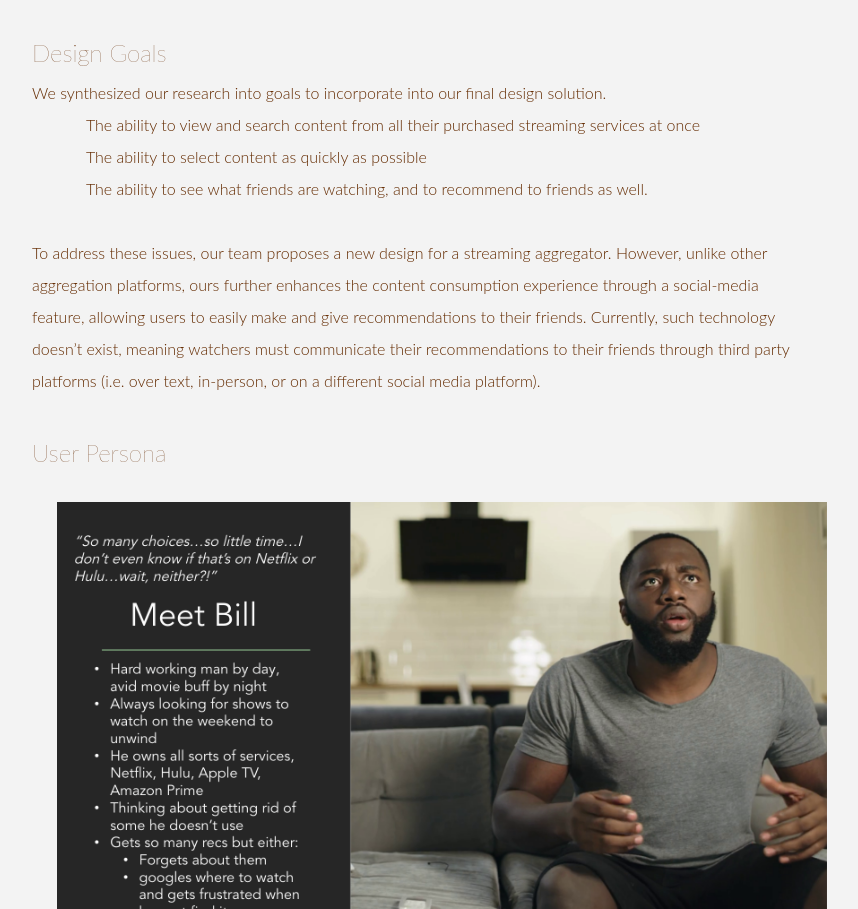
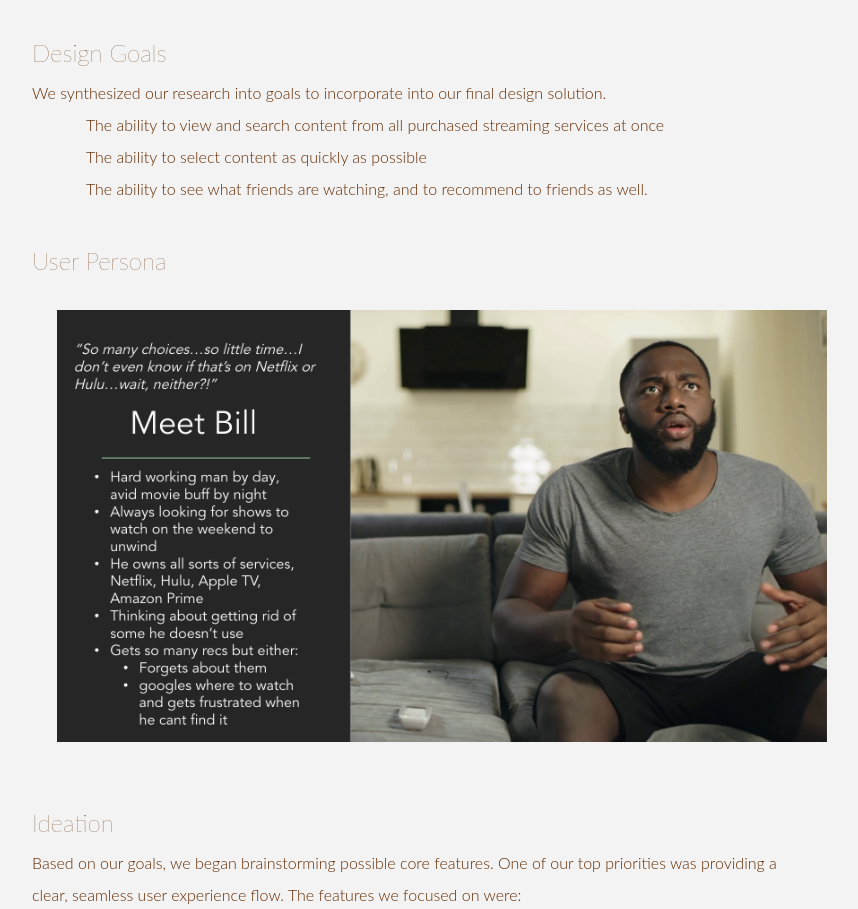
Before and after one commit to fteohh/fionnateo, a plain HTML site: page watch-who.html in a window 1280 px wide. Shown: the part 1908-2817 px from the top of the page, without its empty margins (98-956 px from the left). Drawn offline with Linux system fonts and the light colour scheme.

Commit message:
watchwho typo

```diff
--- a/watch-who.html
+++ b/watch-who.html
@@ -71,14 +71,13 @@
                         <br>
                         <h2>Design Goals</h2>
                         <p>We synthesized our research into goals to incorporate into our final design solution.</p>
-                            <p class="bullet-point">The ability to view and search content from all their purchased streaming services at once</p>
+                            <p class="bullet-point">The ability to view and search content from all purchased streaming services at once</p>
                             <p class="bullet-point">The ability to select content as quickly as possible</p>
                             <p class="bullet-point">The ability to see what friends are watching, and to recommend to friends as well. </p>
 
 
                         </p>
-                        <br>
-                        <p> To address these issues, our team proposes a new design for a streaming aggregator. However, unlike other aggregation platforms, ours further enhances the content consumption experience through a social-media feature, allowing users to easily make and give recommendations to their friends. Currently, such technology doesn’t exist, meaning watchers must communicate their recommendations to their friends through third party platforms (i.e. over text, in-person, or on a different social media platform). </p>
+
                         <br>
                         <h2>User Persona</h2>
                         <img class= "yuru-chara-photos" src="images/bill-persona.png" alt="User Persona Bill">
```
